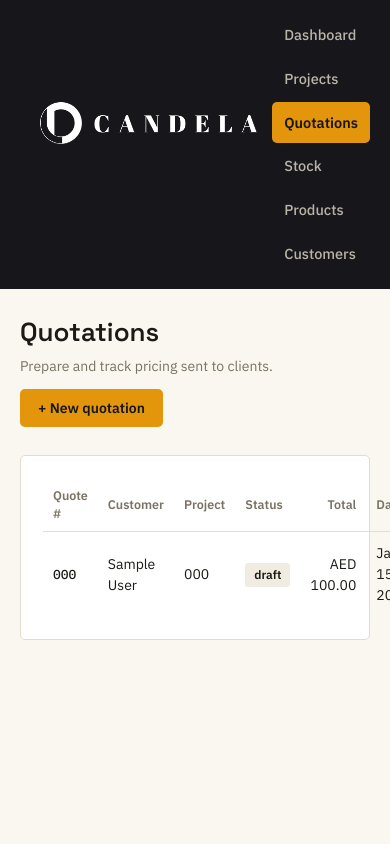
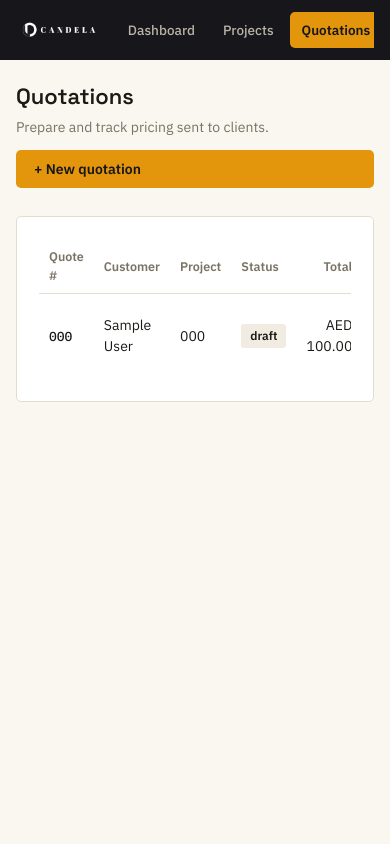
Before and after one commit to candelahalo/candela-inventory-app, a FastAPI app: page /quotations in a window 390 px wide. Run offline with FastAPI, Linux system fonts and the light colour scheme; tables that the repository leaves empty hold one stand-in row (values such as "Sample post").

Commit message:
Mobile pass: scrollable table containers everywhere, compact top nav bar with small logo on mobile, stacked form fields, responsive stat grid

```diff
--- a/app/static/style.css
+++ b/app/static/style.css
@@ -116,6 +116,7 @@ a { color: inherit; text-decoration: none; }
 .stat.warn .num { color: var(--red); }
 
 /* ---------- Tables ---------- */
+.table-scroll { overflow-x: auto; min-width: 0; }
 table { width: 100%; border-collapse: collapse; }
 th {
   text-align: left;
@@ -253,9 +254,38 @@ th.num { text-align: right; }
 
 @media (max-width: 900px) {
   .shell { flex-direction: column; }
-  .sidebar { width: 100%; height: auto; position: relative; flex-direction: row; align-items: center; padding: 14px 20px; }
-  .nav { flex-direction: row; flex-wrap: wrap; }
-  .content { padding: 24px 20px; }
+  .sidebar {
+    width: 100%;
+    height: auto;
+    position: sticky;
+    top: 0;
+    z-index: 10;
+    flex-direction: row;
+    align-items: center;
+    padding: 12px 16px;
+    gap: 16px;
+  }
+  .brand { margin-bottom: 0; flex: 0 0 auto; }
+  .brand-logo { width: auto; height: 30px; }
+  .nav {
+    flex-direction: row;
+    flex: 1;
+    overflow-x: auto;
+    gap: 4px;
+    min-width: 0;
+  }
+  .nav a { white-space: nowrap; padding: 8px 12px; font-size: 13.5px; }
+  .content { padding: 20px 16px; }
   .form-grid { grid-template-columns: 1fr; }
-  .stat-row { grid-template-columns: repeat(2, 1fr); }
+  .stat-row { grid-template-columns: repeat(2, 1fr); gap: 10px; }
+  .line-item-row { grid-template-columns: 1fr; gap: 8px; }
+  .remove-line { justify-self: end; }
+  .page-head { flex-direction: column; align-items: stretch; }
+  .page-head .btn, .page-head > div[style] { width: 100%; }
 }
+
+@media (max-width: 480px) {
+  .stat-row { grid-template-columns: 1fr 1fr; }
+  .stat .num { font-size: 22px; }
+  .page-head h1 { font-size: 22px; }
+}
--- a/app/templates/customers.html
+++ b/app/templates/customers.html
@@ -28,10 +28,10 @@
 </div>
 
 <div class="panel">
-  <table>
+  <div class="table-scroll"><table>
     <thead><tr><th>Name</th><th>Company</th><th>Email</th><th>Phone</th></tr></thead>
     <tbody id="customer-body"></tbody>
-  </table>
+  </table></div>
   <div class="empty-state" id="customer-empty" style="display:none;">
     <h3>No customers yet</h3>
     <p>Add your first client above to start quoting them.</p>
--- a/app/templates/dashboard.html
+++ b/app/templates/dashboard.html
@@ -22,10 +22,10 @@
 
 <div class="panel" id="low-stock-panel" style="display:none;">
   <h2>Low stock</h2>
-  <table>
+  <div class="table-scroll"><table>
     <thead><tr><th>SKU</th><th>Product</th><th>Warehouse</th><th class="num">On hand</th><th class="num">Reorder level</th></tr></thead>
     <tbody id="low-stock-body"></tbody>
-  </table>
+  </table></div>
 </div>
 {% endblock %}
 
--- a/app/templates/products.html
+++ b/app/templates/products.html
@@ -30,10 +30,10 @@
 </div>
 
 <div class="panel">
-  <table>
+  <div class="table-scroll"><table>
     <thead><tr><th>SKU</th><th>Name</th><th>Category</th><th class="num">Cost</th><th class="num">Selling price</th><th class="num">Reorder level</th></tr></thead>
     <tbody id="product-body"></tbody>
-  </table>
+  </table></div>
   <div class="empty-state" id="product-empty" style="display:none;">
     <h3>No products yet</h3>
     <p>Add your first light fitting or automation product above.</p>
--- a/app/templates/projects.html
+++ b/app/templates/projects.html
@@ -28,10 +28,10 @@
 </div>
 
 <div class="panel">
-  <table>
+  <div class="table-scroll"><table>
     <thead><tr><th>Project #</th><th>Name</th><th>Customer</th><th>Status</th><th>Started</th></tr></thead>
     <tbody id="project-body"></tbody>
-  </table>
+  </table></div>
   <div class="empty-state" id="project-empty" style="display:none;">
     <h3>No projects yet</h3>
     <p>Create your first project above to start tracking its live status.</p>
--- a/app/templates/quotations.html
+++ b/app/templates/quotations.html
@@ -31,10 +31,10 @@
 </div>
 
 <div class="panel">
-  <table>
+  <div class="table-scroll"><table>
     <thead><tr><th>Quote #</th><th>Customer</th><th>Project</th><th>Status</th><th class="num">Total</th><th>Date</th></tr></thead>
     <tbody id="quote-body"></tbody>
-  </table>
+  </table></div>
   <div class="empty-state" id="quote-empty" style="display:none;">
     <h3>No quotations yet</h3>
     <p>Create your first quotation above.</p>
```
Also changed, not shown: app/templates/project_detail.html (+4 -4 lines), app/templates/stock.html (+4 -4 lines).
